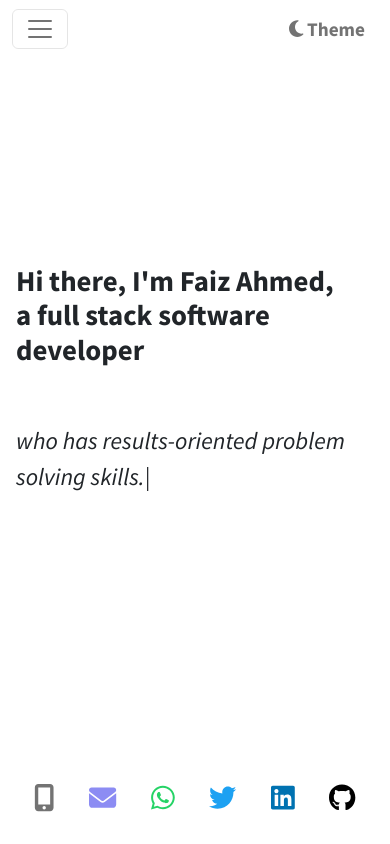
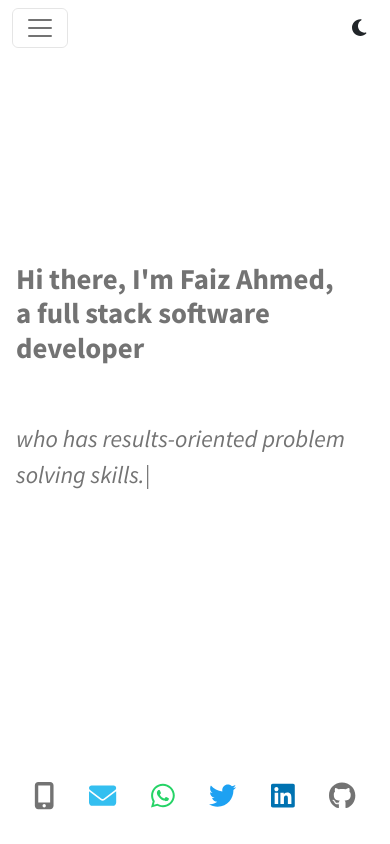
Before and after one commit to faizscripts/portfolio, a Next.js app: page / in a window 390 px wide. Built offline with nearby package versions, Linux system fonts and the light colour scheme.

Commit message:
Theme switcher

```diff
--- a/components/Header.js
+++ b/components/Header.js
@@ -1,17 +1,56 @@
+import {useEffect, useState} from "react";
 import Link from "next/link"
-import styles from "../styles/Layout.module.scss"
 import {FontAwesomeIcon} from '@fortawesome/react-fontawesome'
 import {faMoon} from '@fortawesome/free-solid-svg-icons'
+import {faSun} from "@fortawesome/free-solid-svg-icons";
 
 function Header() {
+
+    const [stateTheme, setStateTheme] = useState("")
+
+    useEffect(() => {
+        getDefaultTheme()
+    }, [])
+
+    const getDefaultTheme = () => {
+        const theme = window.matchMedia('(prefers-color-scheme: dark)').matches ? 'dark' : 'light';
+        setStateTheme(theme)
+    }
+
+    const loadTheme = (theme) => {
+        const root = document.querySelector(':root');
+        root.setAttribute('color-scheme', `${theme}`);
+        setStateTheme(theme)
+    }
+
+    const changeTheme = () => {
+        let theme = stateTheme;
+        let audio;
+        if(theme === 'dark'){
+            audio = document.querySelector('.audio-light-on');
+            theme = 'light';
+        } else {
+            audio = document.querySelector('.audio-light-off');
+            theme = 'dark';
+        }
+        audio.currentTime = 0;
+        audio.play();
+        loadTheme(theme);
+    }
+
     return (
-        <nav className="navbar navbar-expand-lg" id={styles.navbar}>
-            <div className="container-fluid">
-                <button className="navbar-toggler" type="button" data-bs-toggle="collapse" data-bs-target="#navbarSupportedContent" aria-controls="navbarSupportedContent" aria-expanded="false" aria-label="Toggle navigation">
+        <nav className={`navbar navbar-expand-lg ${stateTheme === "light" ? "navbar-light bg-light" : "navbar-dark bg-dark"}`} id="navbar">
+            <div className="container-fluid flex-lg-row-reverse">
+                <button className="navbar-toggler" type="button" data-bs-toggle="collapse"
+                        data-bs-target="#navbarSupportedContent" aria-controls="navbarSupportedContent"
+                        aria-expanded="false" aria-label="Toggle navigation">
                     <span className="navbar-toggler-icon"></span>
                 </button>
+                <button className="btn nav-item" id="theme-btn" onClick={changeTheme}>
+                    <FontAwesomeIcon icon={stateTheme === "light" ? faMoon : faSun }/>
+                </button>
                 <div className="collapse navbar-collapse" id="navbarSupportedContent">
-                    <ul className="navbar-nav mx-auto mb-2 mb-lg-0" id={styles.navLink}>
+                    <ul className="navbar-nav mx-auto mb-2 mb-lg-0">
                         <li className="nav-item">
                             <Link href="#">
                                 <a className="nav-link">About</a>
@@ -34,10 +73,11 @@
                         </li>
                     </ul>
                 </div>
-                    <button className="btn nav-item" id={styles.theme}>
-                        <FontAwesomeIcon icon={faMoon} /> Theme
-                    </button>
             </div>
+            <audio src="/audio/light-on.mp3" className="audio-light-on"
+                   data-attribute="adapted from user 160033 file on freesound.org https://freesound.org/people/160033/sounds/366184/ under CC BY-NC 3.0"></audio>
+            <audio src="/audio/light-off.mp3" className="audio-light-off"
+                   data-attribute="adapted from user 160033 file on freesound.org https://freesound.org/people/160033/sounds/366184/ under CC BY-NC 3.0"></audio>
         </nav>
     )
 }
--- a/components/Landing.js
+++ b/components/Hero.js
@@ -1,4 +1,3 @@
-import styles from "../styles/Hero.module.scss"
 import Proposition from "./elements/Proposition";
 import MyImage from "./elements/MyImage";
 import HeroContacts from "./elements/HeroContacts";
@@ -7,12 +6,12 @@
 
     return(
         <div className="container-fluid" >
-            <div className="row" id={styles.main} >
-                <div className="col-xl-9 col-md-8" id={styles.bigColumn}>
+            <div className="row" id="hero" >
+                <div className="col-xl-9 col-md-8" id="big-column">
                     <Proposition />
                     <HeroContacts />
                 </div>
-                <div className="col-xl-3 col-md-4" id={styles.smallColumn}>
+                <div className="col-xl-3 col-md-4" id="small-column">
                     <MyImage />
                 </div>
             </div>
--- a/components/elements/HeroContacts.js
+++ b/components/elements/HeroContacts.js
@@ -1,5 +1,4 @@
 import {useEffect, useRef} from "react";
-import styles from "../../styles/Hero.module.scss"
 import {FontAwesomeIcon} from "@fortawesome/react-fontawesome";
 import {faMobileScreenButton} from "@fortawesome/free-solid-svg-icons";
 import {faEnvelope} from "@fortawesome/free-solid-svg-icons";
@@ -36,35 +35,35 @@
     })
 
     return (
-        <div id={styles.contact}>
+        <div id="contact">
             <a href="tel:+254705063256">
-                <button ref={callRef} className={styles.icons}>
-                    <FontAwesomeIcon icon={faMobileScreenButton} className={styles.call}/>
+                <button ref={callRef} className="icons">
+                    <FontAwesomeIcon icon={faMobileScreenButton} className="call"/>
                 </button>
             </a>
             <a href="mailto:4faizahmed@gmail.com">
-                <button ref={mailRef} className={styles.icons}>
-                    <FontAwesomeIcon icon={faEnvelope} className={styles.mail}/>
+                <button ref={mailRef} className="icons">
+                    <FontAwesomeIcon icon={faEnvelope} className="mail"/>
                 </button>
             </a>
             <a href="https://wa.me/254705063256" target="_blank" rel="noreferrer">
-                <button ref={whatsappRef} className={styles.icons}>
-                    <FontAwesomeIcon icon={faWhatsapp} className={styles.whatsapp}/>
+                <button ref={whatsappRef} className="icons">
+                    <FontAwesomeIcon icon={faWhatsapp} className="whatsapp"/>
                 </button>
             </a>
             <a href="https://twitter.com/faizscripts" target="_blank" rel="noreferrer">
-                <button ref={twitterRef} className={styles.icons}>
-                    <FontAwesomeIcon icon={faTwitter} className={styles.twitter}/>
+                <button ref={twitterRef} className="icons">
+                    <FontAwesomeIcon icon={faTwitter} className="twitter"/>
                 </button>
             </a>
             <a href="https://www.linkedin.com/in/faiz-ahmed-5ab027170/" target="_blank" rel="noreferrer">
-                <button ref={linkedInRef} className={styles.icons}>
-                    <FontAwesomeIcon icon={faLinkedin} className={styles.linked}/>
+                <button ref={linkedInRef} className="icons">
+                    <FontAwesomeIcon icon={faLinkedin} className="linked"/>
                 </button>
             </a>
             <a href="https://github.com/faizscripts" target="_blank" rel="noreferrer">
-                <button ref={githubRef} className={styles.icons}>
-                    <FontAwesomeIcon icon={faGithub} className={styles.git}/>
+                <button ref={githubRef} className="icons">
+                    <FontAwesomeIcon icon={faGithub} className="git"/>
                 </button>
             </a>
         </div>
--- a/components/elements/Proposition.js
+++ b/components/elements/Proposition.js
@@ -1,5 +1,4 @@
 import {useEffect, useRef} from "react";
-import styles from "../../styles/Hero.module.scss"
 import Typed from "typed.js";
 
 function Proposition() {
@@ -30,8 +29,8 @@
 
     return (
         <>
-            <h1 id={styles.staticText}>Hi there, {`I'm`} Faiz Ahmed, <br/> a full stack software developer</h1>
-            <div id={styles.changingText}>
+            <h1 id="static-text">Hi there, {`I'm`} Faiz Ahmed, <br/> a full stack software developer</h1>
+            <div id="changing-text">
                 <span ref={el} />
             </div>
         </>
--- a/pages/_app.js
+++ b/pages/_app.js
@@ -1,6 +1,7 @@
 import Head from "next/head";
 import Header from "../components/Header";
 import '../styles/global.scss'
+import "../styles/media-queries.scss"
 import "bootstrap/dist/css/bootstrap.min.css"
 
 function MyApp({Component, pageProps}) {
--- a/pages/index.js
+++ b/pages/index.js
@@ -1,9 +1,9 @@
-import Landing from "../components/Landing";
+import Hero from "../components/Hero";
 
 function HomePage() {
     return(
         <>
-                <Landing />
+                <Hero />
         </>
     )
 }
--- a/styles/Hero.module.scss
+++ /dev/null
@@ -1,131 +0,0 @@
-#main{
-  height: 90vh !important;
-  height: -webkit-fill-available;
-  background-color: white;
-  position: relative;
-}
-
-#bigColumn{
-  position: relative;
-}
-
-#smallColumn{
-  position: relative;
-}
-
-#staticText{
-  position: absolute;
-  top: 27%;
-  left: 2.5rem;
-  font-size: 2.2rem;
-  font-weight: 700;
-}
-
-#changingText{
-  position: absolute;
-  top: 43%;
-  left: 2.5rem;
-  font-size: 1.7rem;
-  font-style: italic;
-}
-
-#contact{
-  position: absolute;
-  bottom: 0;
-  left: 2rem;
-}
-
-.icons{
-  font-size: 2rem;
-  margin: 1rem 0.5rem;
-  border: none;
-  background-color: transparent;
-}
-
-.call{
-  color: rgba(0, 0, 0, 0.55);
-}
-
-.mail{
-  color: #8c8cf3;
-}
-
-.sms{
-  color: #8e8b8b;;
-}
-
-.whatsapp{
-  color: #25D366;
-}
-
-.twitter{
-  color: #1DA1F2;
-}
-
-.linked{
-  color: #0072b1;
-}
-
-.git{
-  color: black;
-}
-
-
-//medium
-@media (max-width: 991.98px){
-
-  #staticText{
-    font-size: 1.8rem;
-  }
-
-  #changingText{
-    top: 40%;
-    font-size: 1.5rem;
-  }
-
-  .icons{
-    font-size: 1.7rem;
-  }
-}
-
-//small
-@media (max-width: 767.98px){
-  #smallColumn{
-    display: none;
-  }
-
-  #staticText{
-    left: 1rem;
-  }
-
-  #changingText{
-    top: 39%;
-    left: 1rem;
-  }
-
-  #contact{
-    left: 0;
-    width: 100vw;
-    display: flex;
-    justify-content: space-evenly;
-  }
-
-  .icons{
-    margin: 0;
-    padding: 0;
-  }
-}
-
-//xs
-@media (max-width: 401px){
-  #changingText{
-    top: 48%;
-  }
-}
-
-/* CSS specific to iOS devices */
-@supports (-webkit-touch-callout: none) {
-  #contact{
-    bottom: 12%;
-  }
-}
--- a/styles/Layout.module.scss
+++ /dev/null
@@ -1,20 +0,0 @@
-#navbar{
-  background-color: white;
-}
-
-#navLink{
-  font-weight: 700;
-  font-size: 1.5rem;
-}
-
-#theme{
-  font-weight: 700;
-  font-size: 1.5rem;
-  color: rgba(0, 0, 0, 0.55);
-}
-
-@media (max-width: 991.98px){
-  #navLink, #theme{
-    font-size: 1.2rem;
-  }
-}
--- a/styles/global.scss
+++ b/styles/global.scss
@@ -3,6 +3,9 @@
   padding: 0;
   margin: 0;
   font-family: 'Source Sans Pro', sans-serif !important;
+
+  background-color: var(--background) !important;
+  color: var(--text) !important;
 }
 
 a {
@@ -13,3 +16,135 @@
 * {
   box-sizing: border-box;
 }
+
+// theme switcher
+:root{
+  --background-light: #ffffff;
+  --text-light: #0000008C;
+  --background-dark: #121212;
+  --text-dark: #ffffff;
+}
+
+
+@media(prefers-color-scheme: light){
+  :root {
+    --background: var(--background-light);
+    --text: var(--text-light);
+  }
+}
+
+
+@media(prefers-color-scheme: dark){
+  :root {
+    --background: var(--background-dark);
+    --text: var(--text-dark);
+  }
+}
+
+
+[color-scheme="light"] {
+  --background: var(--background-light);
+  --text: var(--text-light);
+}
+
+
+[color-scheme="dark"]{
+  --background: var(--background-dark);
+  --text: var(--text-dark);
+}
+
+
+
+
+#navbar {
+  background-color: var(--background) !important;
+
+  .nav-link {
+    font-weight: 700;
+    font-size: 1.5rem;
+    color: var(--text);
+  }
+
+  #theme-btn {
+    font-weight: 700;
+    font-size: 1.5rem;
+    border: none;
+  }
+}
+
+
+#hero{
+  height: 90vh !important;
+  height: -webkit-fill-available;
+  position: relative;
+
+
+  #big-column{
+    position: relative;
+  }
+
+  #small-column{
+    position: relative;
+  }
+
+  #static-text{
+    position: absolute;
+    top: 27%;
+    left: 2.5rem;
+    font-size: 2.2rem;
+    font-weight: 700;
+  }
+
+  #changing-text{
+    position: absolute;
+    top: 43%;
+    left: 2.5rem;
+    font-size: 1.7rem;
+    font-style: italic;
+  }
+
+  #contact{
+    position: absolute;
+    bottom: 0;
+    left: 2rem;
+  }
+
+  .icons{
+    font-size: 2rem;
+    margin: 1rem 0.5rem;
+    border: none;
+    background-color: transparent;
+
+    &:hover{
+      opacity: 0.7;
+    }
+  }
+
+  .call{
+    color: var(--text);
+  }
+
+  .mail{
+    color: #34bff0;
+  }
+
+  .sms{
+    color: #8e8b8b;;
+  }
+
+  .whatsapp{
+    color: #25D366;
+  }
+
+  .twitter{
+    color: #1DA1F2;
+  }
+
+  .linked{
+    color: #0072b1;
+  }
+
+  .git{
+    color: var(--text);
+  }
+}
--- /dev/null
+++ b/styles/media-queries.scss
@@ -0,0 +1,76 @@
+//medium
+@media (max-width: 991.98px){
+
+  #navbar{
+    .nav-link, #theme-btn {
+      font-size: 1.2rem;
+    }
+  }
+
+  #hero{
+    #static-text{
+      font-size: 1.8rem;
+    }
+
+    #changing-text{
+      top: 40%;
+      font-size: 1.5rem;
+    }
+
+    #contact{
+      .icons{
+        font-size: 1.7rem;
+      }
+    }
+  }
+}
+
+//small
+@media (max-width: 767.98px){
+  #hero{
+    #small-column{
+      display: none;
+    }
+
+    #static-text{
+      left: 1rem;
+    }
+
+    #changing-text{
+      top: 39%;
+      left: 1rem;
+    }
+
+    #contact{
+      left: 0;
+      width: 100vw;
+      display: flex;
+      justify-content: space-evenly;
+    }
+
+    .icons{
+      margin: 0;
+      padding: 0;
+    }
+  }
+
+}
+
+//xs
+@media (max-width: 401px){
+  #hero{
+    #changing-text{
+      top: 48%;
+    }
+  }
+
+}
+
+/* CSS specific to iOS devices */
+@supports (-webkit-touch-callout: none) {
+  #hero{
+    #contact{
+      bottom: 12%;
+    }
+  }
+}
```
Also changed, not shown: 2 other files (tests, documents, lock files or other folders).
